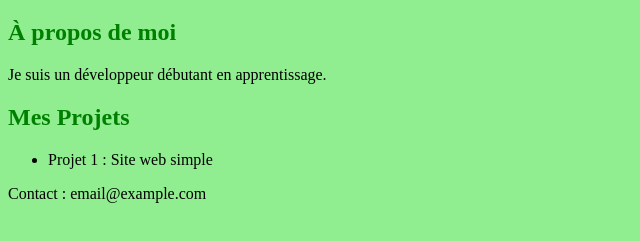
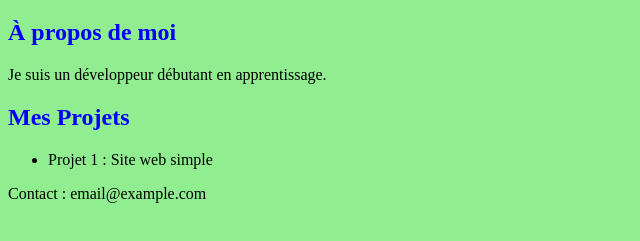
Before and after one commit to rahmani-8/mon-portfolio, a plain HTML site: page index.html in a window 1280 px wide. Shown: the part 61-302 px from the top of the page, without its empty margins (0-640 px from the left). Drawn offline with Linux system fonts and the light colour scheme.

Commit message:
modifier h1  main part6 blue

```diff
--- a/styles.css
+++ b/styles.css
@@ -2,4 +2,4 @@
 body { background-color: lightgreen; }
 
 h1 { color: blue; }
- h2 { color: green; }
+ h2 { color: blue; }
```
Also changed, not shown: index.html (+3 -0 lines).
